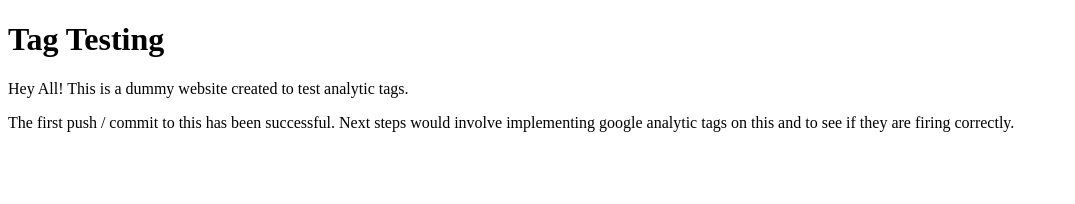
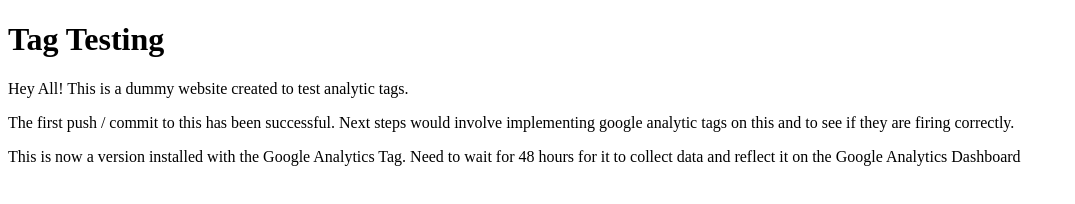
Before and after one commit to DigitalTurnkey/DigitalTurnkey.github.io, a plain HTML site: page index.html in a window 1280 px wide. Shown: the whole page, without its empty margins (0-1075 px from the left). Drawn offline with Linux system fonts and the light colour scheme.

Commit message:
New Para

```diff
--- a/index.html
+++ b/index.html
@@ -15,5 +15,6 @@
 <h1> Tag Testing </h1>
 <p> Hey All! This is a dummy website created to test analytic tags. </p>
 <p> The first push / commit to this has been successful. Next steps would involve implementing google analytic tags on this and to see if they are firing correctly. </p>
+<p>This is now a version installed with the Google Analytics Tag. Need to wait for 48 hours for it to collect data and reflect it on the Google Analytics Dashboard </p>
 </body>
 </html>
```
